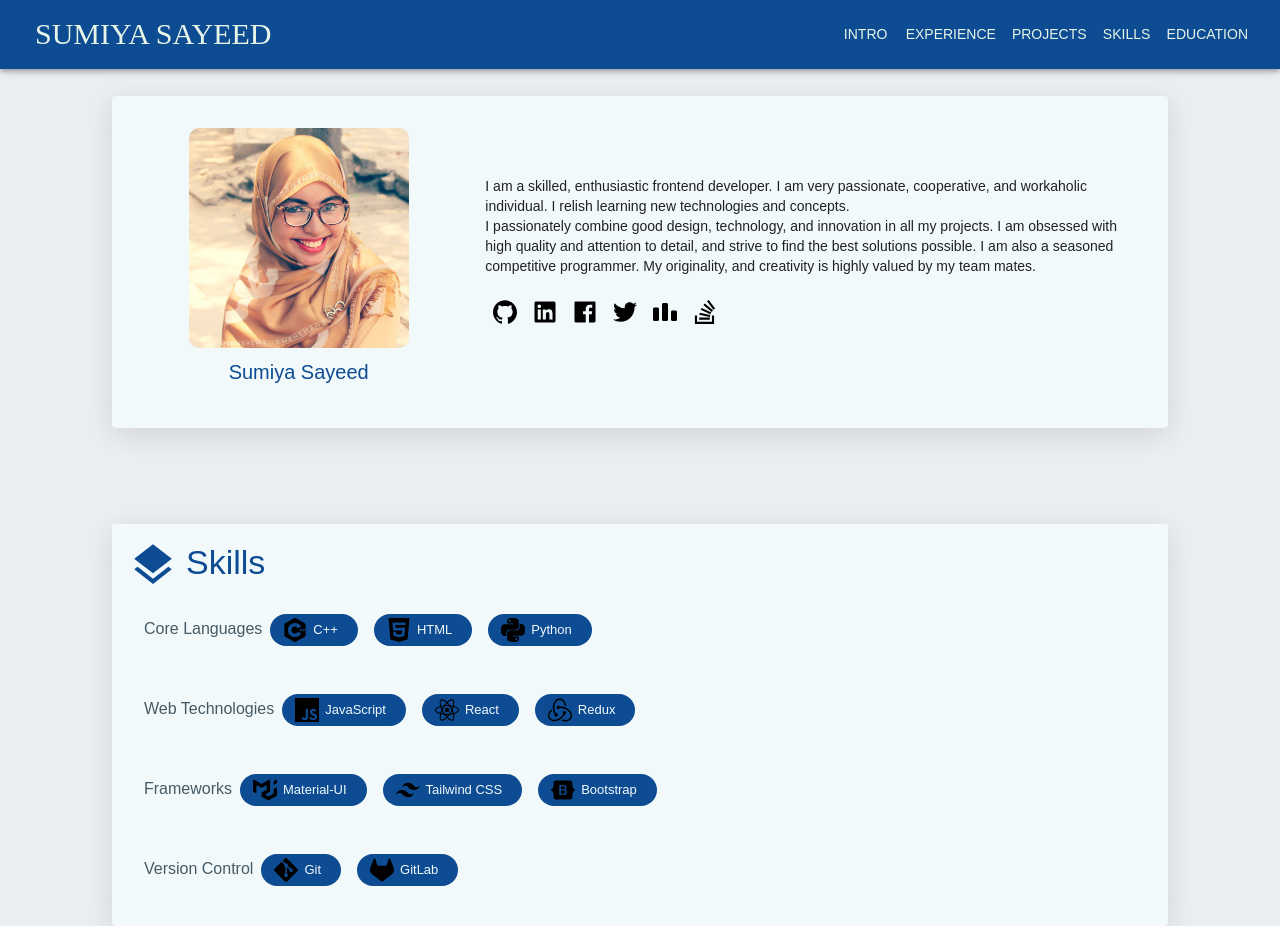
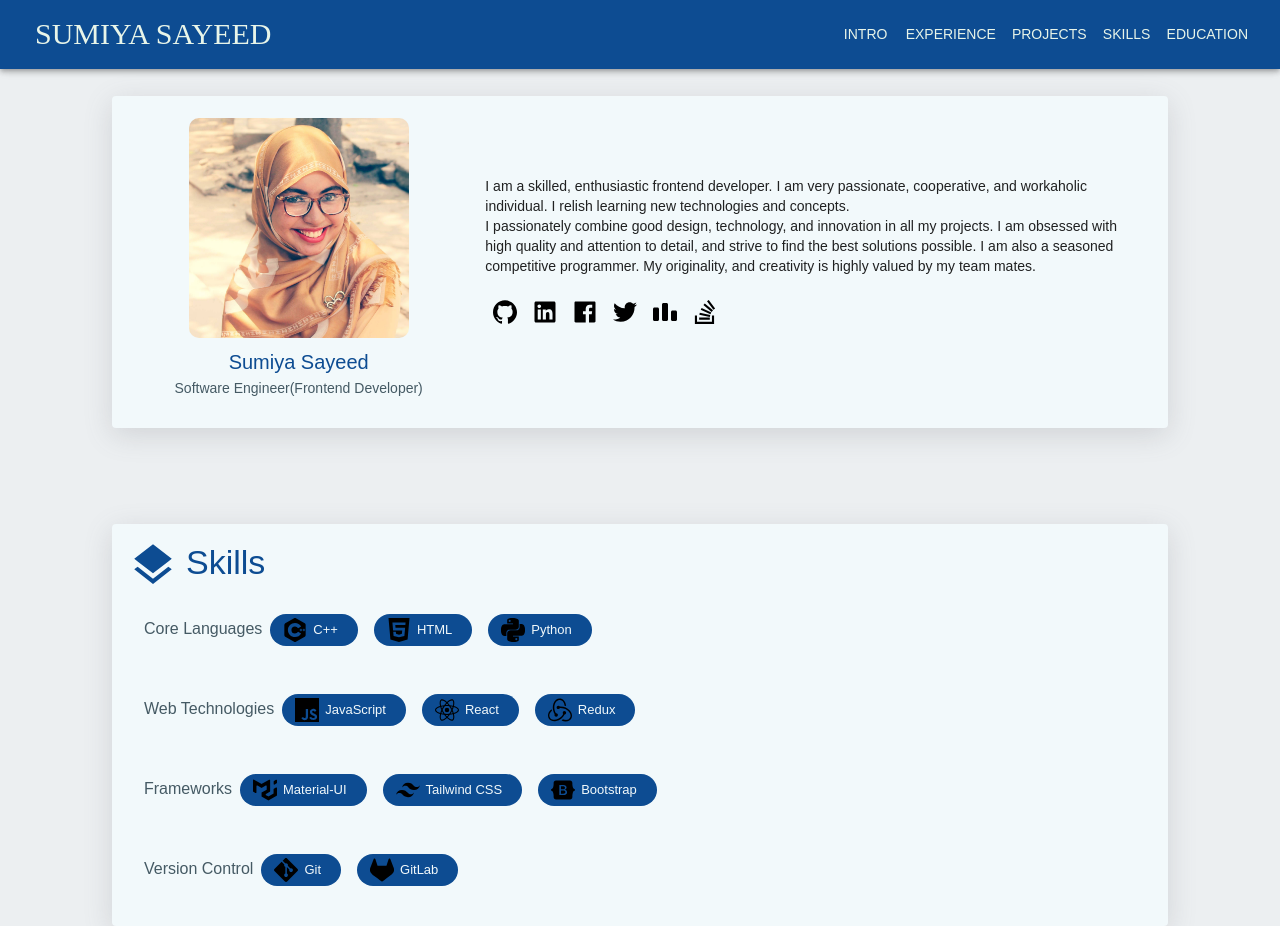
Before and after one commit to Sumiya-Sayeed/sumiya-portfolio, a React (Create React App) app: page / in a window 1280 px wide. Built offline with nearby package versions, Linux system fonts and the light colour scheme.

Commit message:
edit style

```diff
--- a/src/components/Intro.jsx
+++ b/src/components/Intro.jsx
@@ -90,15 +90,23 @@ const Intro = (
                                 borderRadius: 10,
                             }}
                         />
-
                         <Typography
                             variant='h6'
                             sx={{
                                 color: theme.palette.primary.main,
-                                padding: theme.spacing(1, 0)
+                                padding: theme.spacing(1, 0, 0, 0)
                             }}
                         >
                             Sumiya Sayeed
+                        </Typography>
+                        <Typography
+                            variant='body2'
+                            sx={{
+                                color: '#455a64',
+                                padding: theme.spacing(0, 0, 1, 0)
+                            }}
+                        >
+                            Software Engineer(Frontend Developer)
                         </Typography>
                     </Grid>
                     <Grid
```
